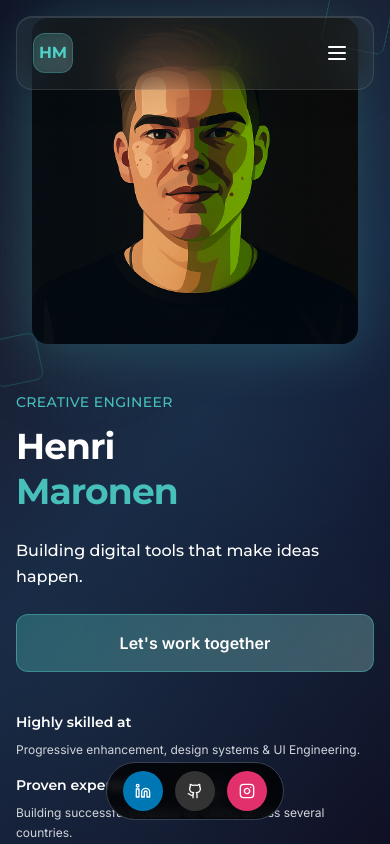
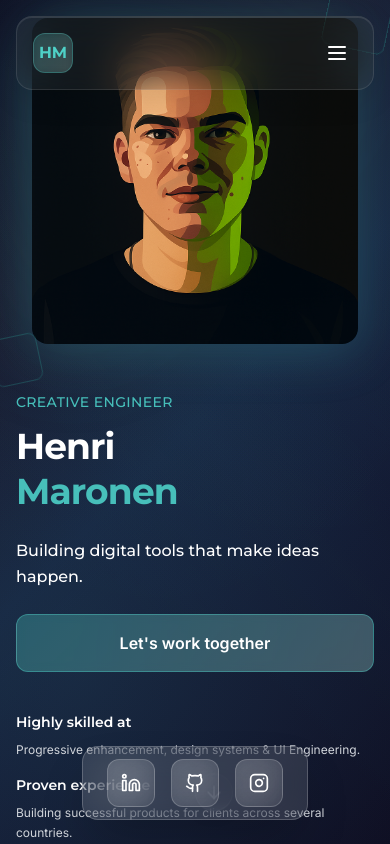
Before and after one commit to HenronenGIT/hmaronen-homepage, a React (Vite) app: page / in a window 390 px wide. Shown: the top 844 px of the page. Built offline with nearby package versions, Linux system fonts and the light colour scheme.

Commit message:
Refactor: Apply glass morphism to social buttons
Apply glass morphism style to social buttons on mobile screens, as per the provided design.

```diff
--- a/src/components/SocialLinks.tsx
+++ b/src/components/SocialLinks.tsx
@@ -1,3 +1,4 @@
+
 
 import React from "react";
 import { Github, Linkedin, Instagram } from "lucide-react";
@@ -43,18 +44,30 @@ const SocialLinks = () => {
         ))}
       </div>
 
-      {/* Mobile version - compact horizontal at bottom */}
-      <div className="md:hidden fixed bottom-6 left-1/2 transform -translate-x-1/2 z-40 flex space-x-3 bg-black/80 backdrop-blur-sm px-4 py-2 rounded-full border border-gray-700">
+      {/* Mobile version - glassmorphism style */}
+      <div className="md:hidden fixed bottom-6 left-1/2 transform -translate-x-1/2 z-40 flex space-x-4 bg-white/10 backdrop-blur-xl px-6 py-3 rounded-2xl border border-white/20 shadow-2xl">
         {socialLinks.map((link, index) => (
           <a
             key={index}
             href={link.href}
             target="_blank"
             rel="noopener noreferrer"
-            className="w-10 h-10 rounded-full flex items-center justify-center text-white transition-all duration-300 hover:scale-110"
-            style={{ backgroundColor: link.color }}
+            className="relative w-12 h-12 rounded-xl flex items-center justify-center text-white transition-all duration-300 hover:scale-110 hover:shadow-lg overflow-hidden group"
+            style={{
+              background: 'linear-gradient(135deg, rgba(255, 255, 255, 0.15) 0%, rgba(255, 255, 255, 0.05) 100%)',
+              backdropFilter: 'blur(10px)',
+              border: '1px solid rgba(255, 255, 255, 0.2)',
+            }}
+            onMouseEnter={(e) => {
+              e.currentTarget.style.background = `linear-gradient(135deg, ${link.color}40 0%, ${link.color}20 100%)`;
+              e.currentTarget.style.borderColor = `${link.color}60`;
+            }}
+            onMouseLeave={(e) => {
+              e.currentTarget.style.background = 'linear-gradient(135deg, rgba(255, 255, 255, 0.15) 0%, rgba(255, 255, 255, 0.05) 100%)';
+              e.currentTarget.style.borderColor = 'rgba(255, 255, 255, 0.2)';
+            }}
           >
-            <link.icon size={16} />
+            <link.icon size={20} />
           </a>
         ))}
       </div>
```
